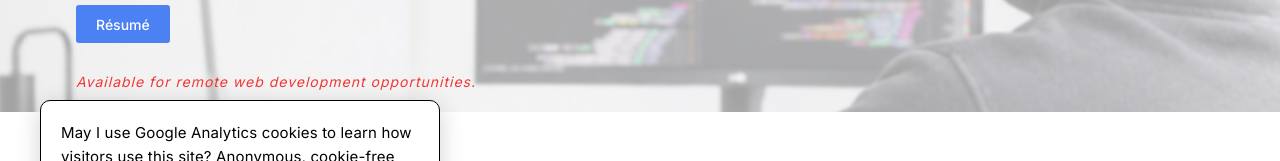
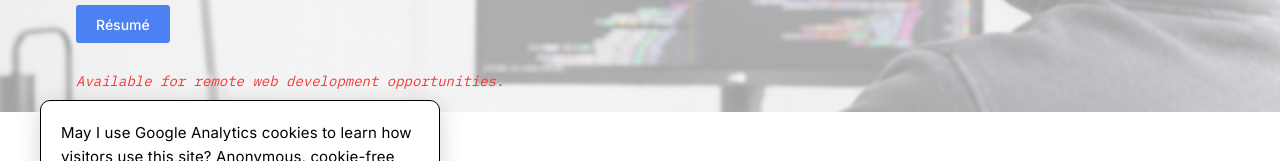
Before and after one commit to gomarion/marion-portfolio, a Next.js app: page / in a window 1280 px wide. Shown: the part 490-651 px from the top of the page. Built offline with nearby package versions, Linux system fonts and the light colour scheme.

Commit message:
style: Change Open to Opportunities font family

```diff
--- a/src/components/sections/Hero.tsx
+++ b/src/components/sections/Hero.tsx
@@ -37,7 +37,7 @@ export function Hero() {
         <p className="mt-14.25 max-w-218.25 text-body font-light lg:text-lead">
             <ButtonLink href={`${site.resume}`} download="Marion-Go-Resume.pdf" target="_blank" className="text-[14px] rounded-[3px] bg-[#4c81f4] h-9.5 px-5 normal-case tracking-normal">Résumé</ButtonLink>
         </p>
-        <p className="mt-7 max-w-218.25 text-[14px] font-normal text-accent tracking-[1px] italic">
+        <p className="mt-7 max-w-218.25 text-[14px] font-code text-accent italic">
             Available for remote web development opportunities.
         </p>
       </div>
```
